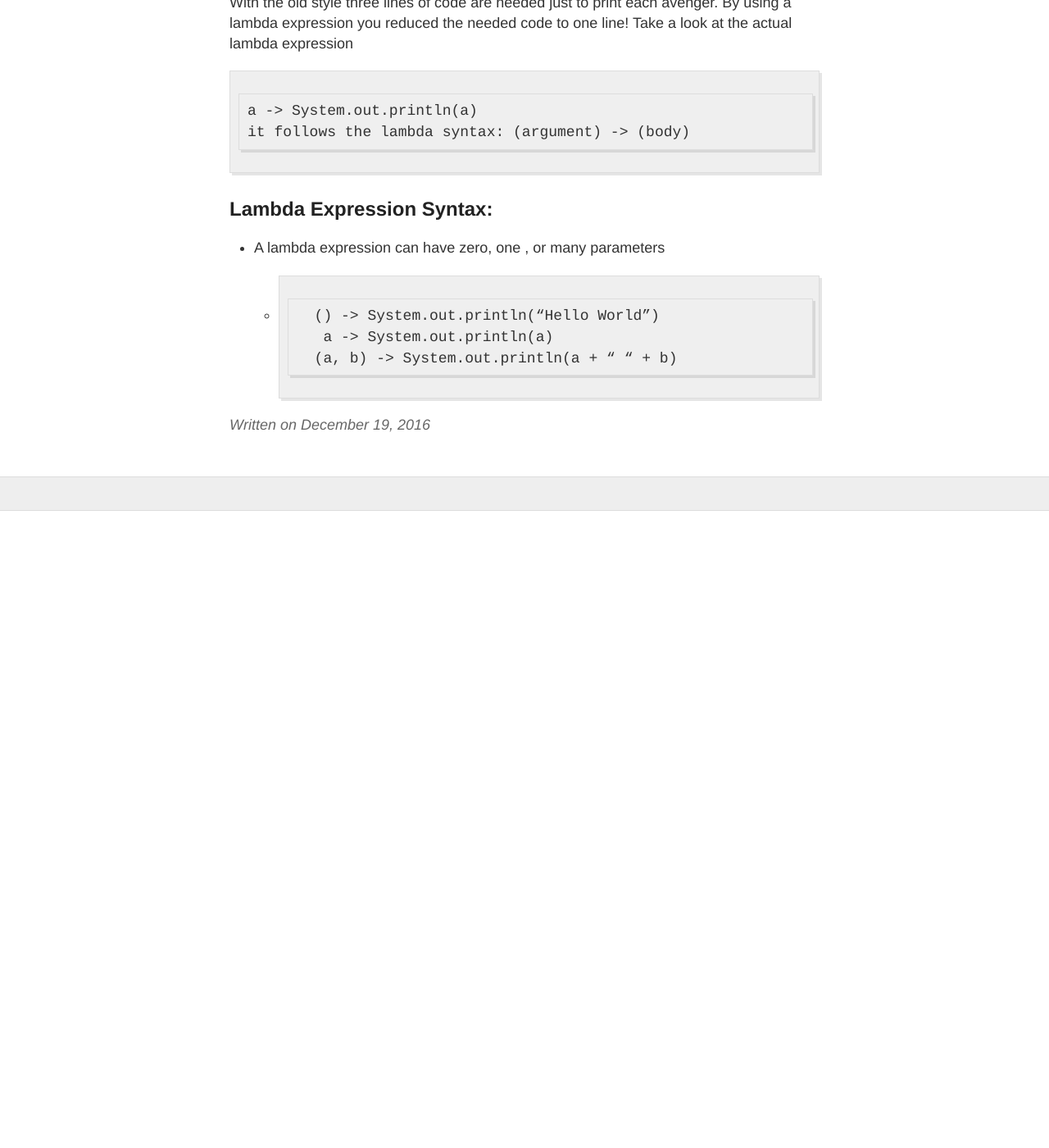
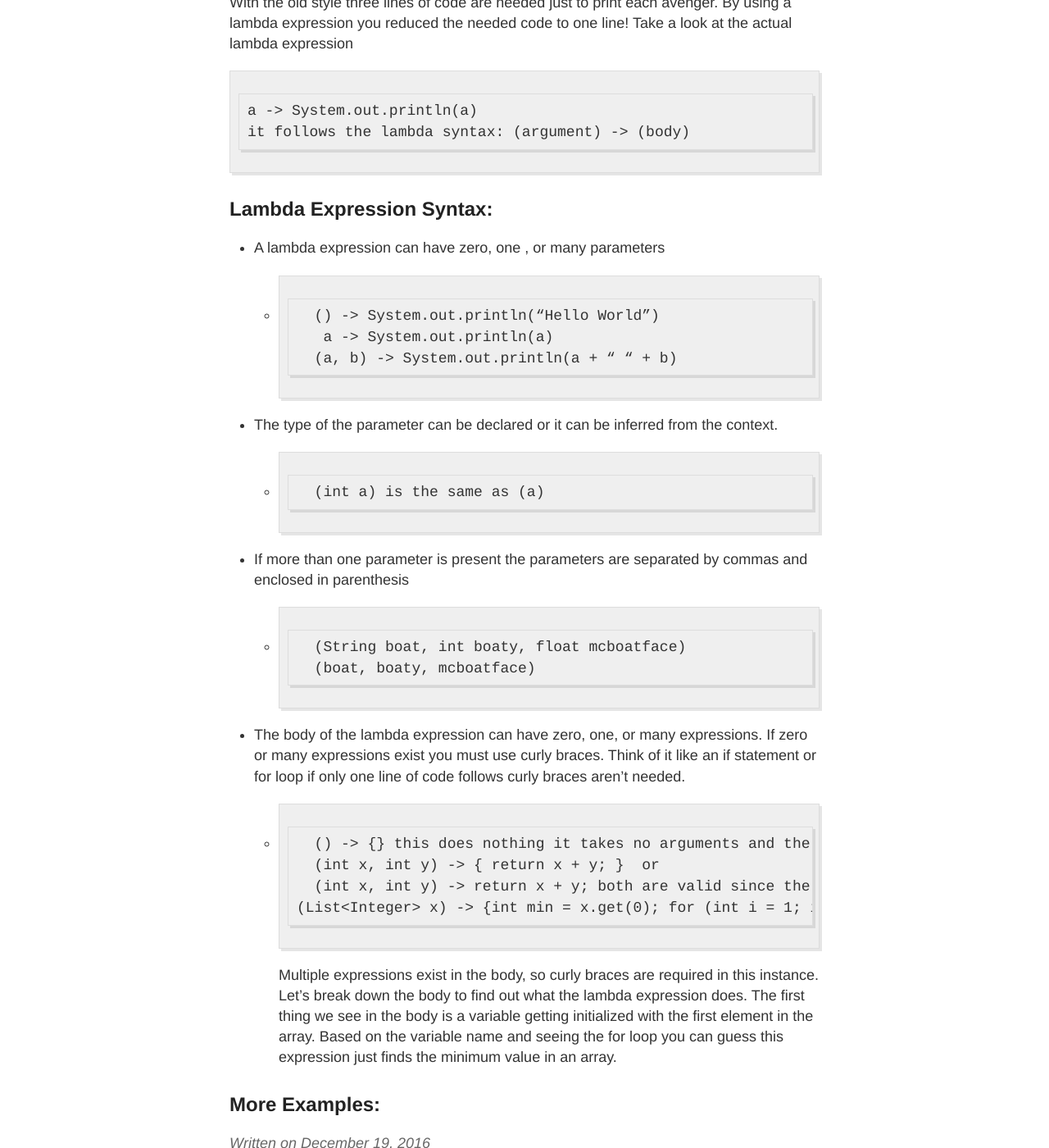
Before and after one commit to msaldivar/msaldivar.github.io, a Jekyll site: the page built from _posts/2016-12-19-learning-lambdas.md, in a window 1280 px wide and 1400 px high, scrolled down 1763 px. Shown: the whole window at 82% size. Built offline with Jekyll 4.4.1, drawn with Linux system fonts in a browser that asks for light colours; formulas are drawn with MathJax 3; before the commit the page ends 2386 px from its top, so only the background shows below that.

Commit message:
post change

```diff
--- a/_posts/2016-12-19-learning-lambdas.md
+++ b/_posts/2016-12-19-learning-lambdas.md
@@ -73,3 +73,27 @@ Lambda Expression Syntax:
      a -> System.out.println(a)
     (a, b) -> System.out.println(a + “ “ + b)
       ~~~~
+
++ The type of the parameter can be declared or it can be inferred from the context.
+    + ~~~
+    (int a) is the same as (a)
+      ~~~
+
++ If more than one parameter is present the parameters are separated by commas and enclosed in parenthesis
+    + ~~~
+    (String boat, int boaty, float mcboatface)
+    (boat, boaty, mcboatface)
+      ~~~
+
++ The body of the lambda expression can have zero, one, or many expressions. If zero or many expressions exist you must use curly braces. Think of it like an if statement or for loop if only one line of code follows curly braces aren’t needed.
+    + ~~~
+    () -> {} this does nothing it takes no arguments and the body has no expression, but is still a valid lambda expression
+    (int x, int y) -> { return x + y; }  or
+    (int x, int y) -> return x + y; both are valid since the body only contains one expression
+(List<Integer> x) -> {int min = x.get(0); for (int i = 1; i < x.size(); i++) if (x.get(i) < min) min = x.get(i); System.out.println(min); };
+      ~~~
+Multiple expressions exist in the body, so curly braces are required in this instance. Let’s break down the body to find out what the lambda expression does. The first thing we see in the body is a variable getting initialized with the first element in the array. Based on the variable name and seeing the for loop you can guess this expression just finds the minimum value in an array.
+
+
+More Examples:
+---
```
